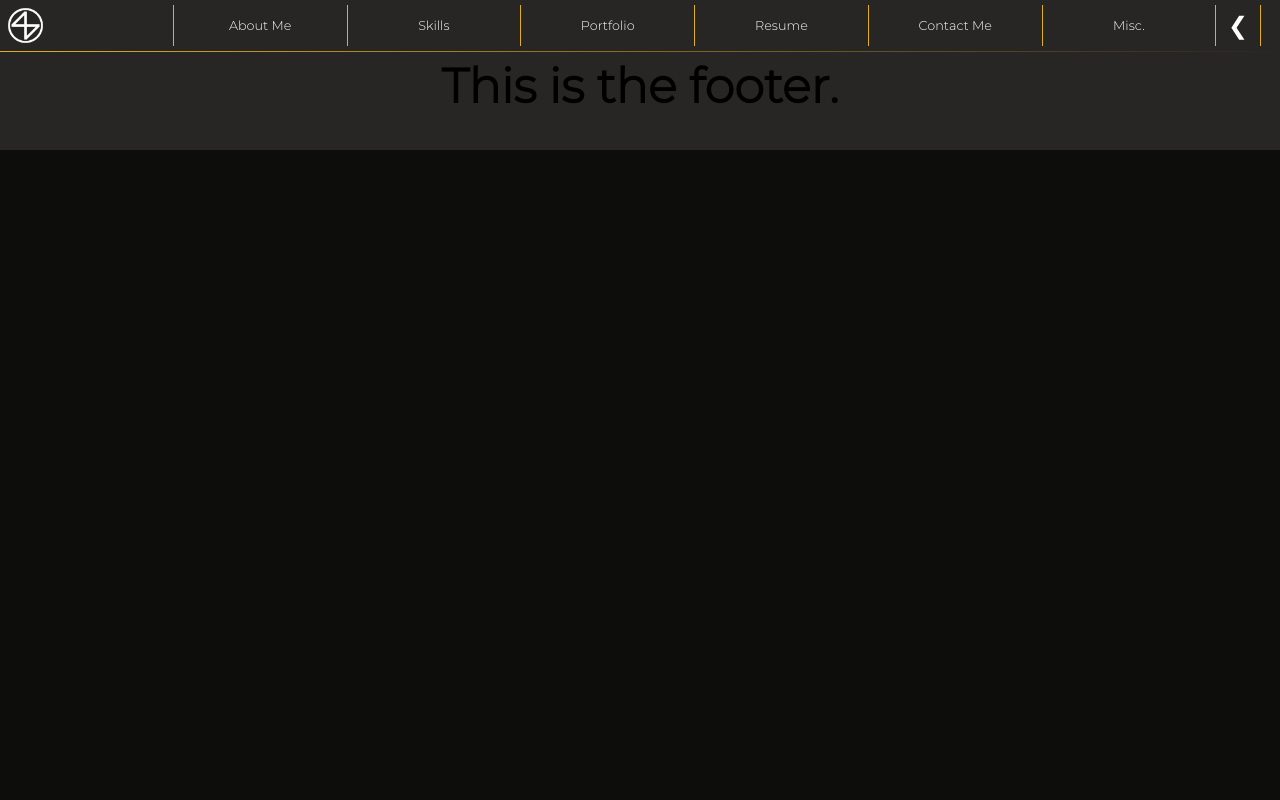
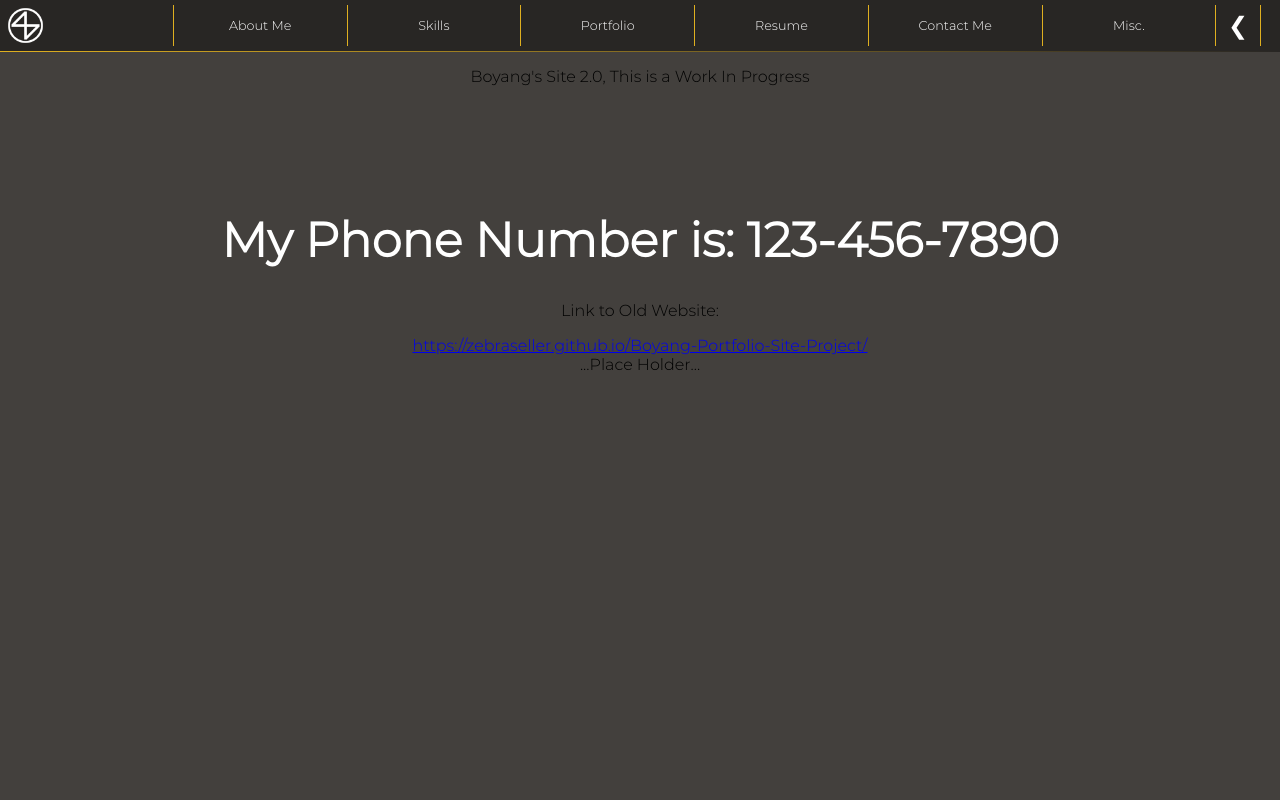
Before and after one commit to ZebraSeller/boyang-portfolio-2, a React (Create React App) app: page /boyang-portfolio-2/contact_me in a window 1280 px wide. Shown: the top 800 px of the page. Built offline with nearby package versions, Linux system fonts and the light colour scheme.

Commit message:
Added Contact Me Page

```diff
--- a/src/App.js
+++ b/src/App.js
@@ -5,7 +5,8 @@ import {BrowserRouter as Router, Route, Switch, Redirect} from 'react-router-dom
 import Nav_Bar from './general_comps/nav_bar';
 import Footer from './general_comps/footer';
 /** Importing pages */
-import Home from "./page_comps/home"
+import Home from "./page_comps/home";
+import ContactMe from "./page_comps/contact_me";
 
 
 function App() {
@@ -16,9 +17,9 @@ function App() {
         {/* <Home/> */}
         <Switch>
           <Route exact path="/boyang-portfolio-2/" component={Home}/>
-          {/* <Route path="/portfolio" exact component={Home}/>
+          <Route path="/portfolio" exact component={Home}/>
           <Route path="/resume" exact component={Home}/>
-          <Route path="/contact_me" exact component={Home}/> */}
+          <Route path="/boyang-portfolio-2/contact_me" exact component={ContactMe}/>
         </Switch>
         <Footer />
       </div>
--- a/src/general_comps/nav_bar.js
+++ b/src/general_comps/nav_bar.js
@@ -16,11 +16,11 @@ function App() {
     <div id="nav-bar-container">
 			<img src={ZBIcon} alt="LOGO.png" id="zb-icon"/>
 			<div className="button-container" id="button-container">
-				<NavBarButton text="About Me"/>
+				<NavBarButton text="About Me" linkToPage="/boyang-portfolio-2/"/>
 				<NavBarButton text="Skills"/>
 				<NavBarButton text="Portfolio"/>
 				<NavBarButton text="Resume"/>
-				<NavBarButton text="Contact Me"/>
+				<NavBarButton text="Contact Me" linkToPage="/boyang-portfolio-2/contact_me"/>
 				<NavBarButton text="Misc."/>
 				<div className="hide-button-border" style={borderStyle}></div>
 				<div onClick={() => hideNavBar()} id="hide-button">&#10094;</div>
@@ -74,7 +74,6 @@ function hideNavBar() {
 
 }
 
-
 let borderStyle = {
 	float: "right",
 	position: "relative",
--- a/src/general_comps/nav_bar_button.css
+++ b/src/general_comps/nav_bar_button.css
@@ -29,6 +29,12 @@
   color: white;
   transform: scale(90%);
 }
+.button-link {
+  display: block;
+  width: 100%;
+  height: 100%;
+  color: white;
+}
 .nav-bar-button-text {
   display: inline-block;
   line-height: 4vw;
--- a/src/general_comps/nav_bar_button.js
+++ b/src/general_comps/nav_bar_button.js
@@ -1,11 +1,13 @@
 import React from 'react';
 import ReactDOM from 'react-dom';
+import {Link} from 'react-router-dom';
 import './nav_bar_button.css';
 
 function App({
   onClick=null,
   text="Button",
   turnOffRightBorder = true,
+  linkToPage = null,
 }) {
   let borderRightStyle = {
     display: "block"
@@ -15,6 +17,20 @@ function App({
       display: "none"
     };
   }
+
+  if (linkToPage != null) {
+    return (
+
+        <div onClick={onClick} className="nav-bar-button">
+          <Link to={linkToPage} className="button-link">
+          <div className="border-left"></div>
+          <span className="nav-bar-button-text">{text}</span>
+          <div className="border-right" style={borderRightStyle}></div>
+          </Link>
+        </div>
+
+    );
+  } else
 	return (
 				<div onClick={onClick} className="nav-bar-button">
           <div className="border-left"></div>
--- /dev/null
+++ b/src/page_comps/contact_me.js
@@ -0,0 +1,26 @@
+import React from 'react';
+import './home.css';
+
+
+function App() {
+  return (
+    <div className="contact-me-container">
+      <div className="home-box">
+        <div style={{height:"4vw"}}></div>
+        <p>Boyang's Site 2.0, This is a Work In Progress</p>
+        <div style={{height:"6vw"}}></div>
+        <h1 style={{color:"white"}}>My Phone Number is: 123-456-7890</h1>
+        {/* <img id="boyang-photo-1" src = {boyang1} width = "320px"/>
+        <p className="intro-text">An Undergraduate Student Majoring in Material Science and Engineering
+          at University of Illinois at Urbana-Champaign</p>
+        <p className="intro-text"> Software Developer | Amateur Artist | Designer</p> */}
+        <p>Link to Old Website: </p>
+        <a href="https://zebraseller.github.io/Boyang-Portfolio-Site-Project/">https://zebraseller.github.io/Boyang-Portfolio-Site-Project/</a>
+        <div className="place-holder">...Place Holder...</div>
+
+      </div>
+    </div>
+  );
+}
+
+export default App;
```
